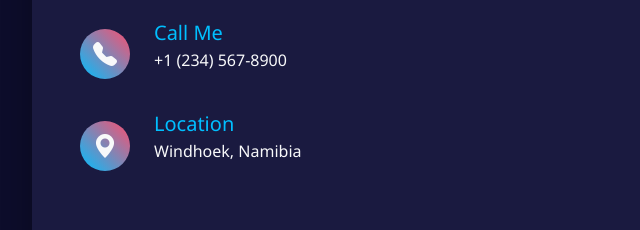
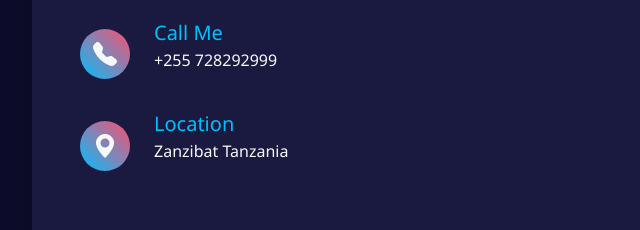
Before and after one commit to RoseNdongolo/portfolio, a plain HTML site: page contact.html in a window 1280 px wide. Shown: the part 886-1116 px from the top of the page, 240-880 px from the left. Drawn offline with nearby package versions, Linux system fonts and the light colour scheme.

Commit message:
Update contact.html

```diff
--- a/contact.html
+++ b/contact.html
@@ -304,7 +304,7 @@
                 </div>
                 <div class="contact-text">
                   <h5>Call Me</h5>
-                  <p>+1 (234) 567-8900</p>
+                  <p>+255 728292999</p>
                 </div>
               </div>
 
@@ -314,7 +314,7 @@
                 </div>
                 <div class="contact-text">
                   <h5>Location</h5>
-                  <p>Windhoek, Namibia</p>
+                  <p>Zanzibat Tanzania</p>
                 </div>
               </div>
             </div>
```
